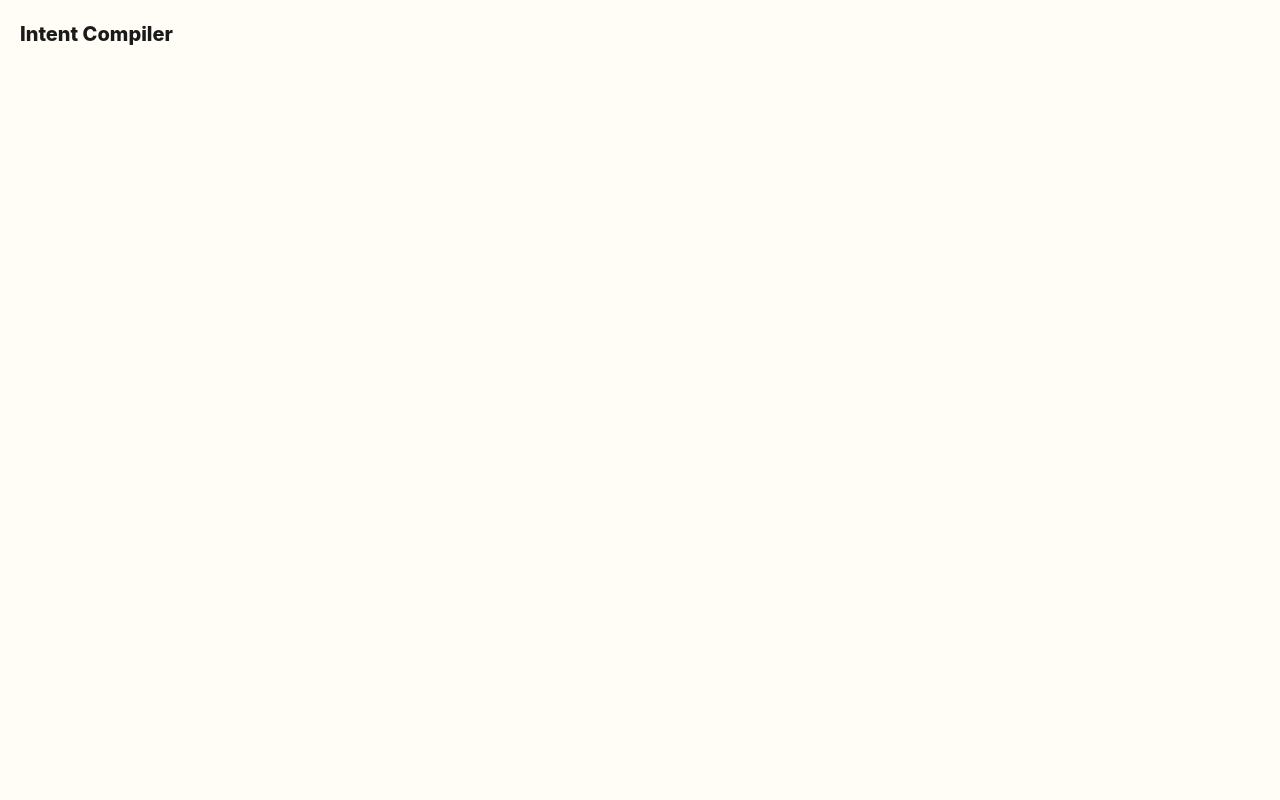
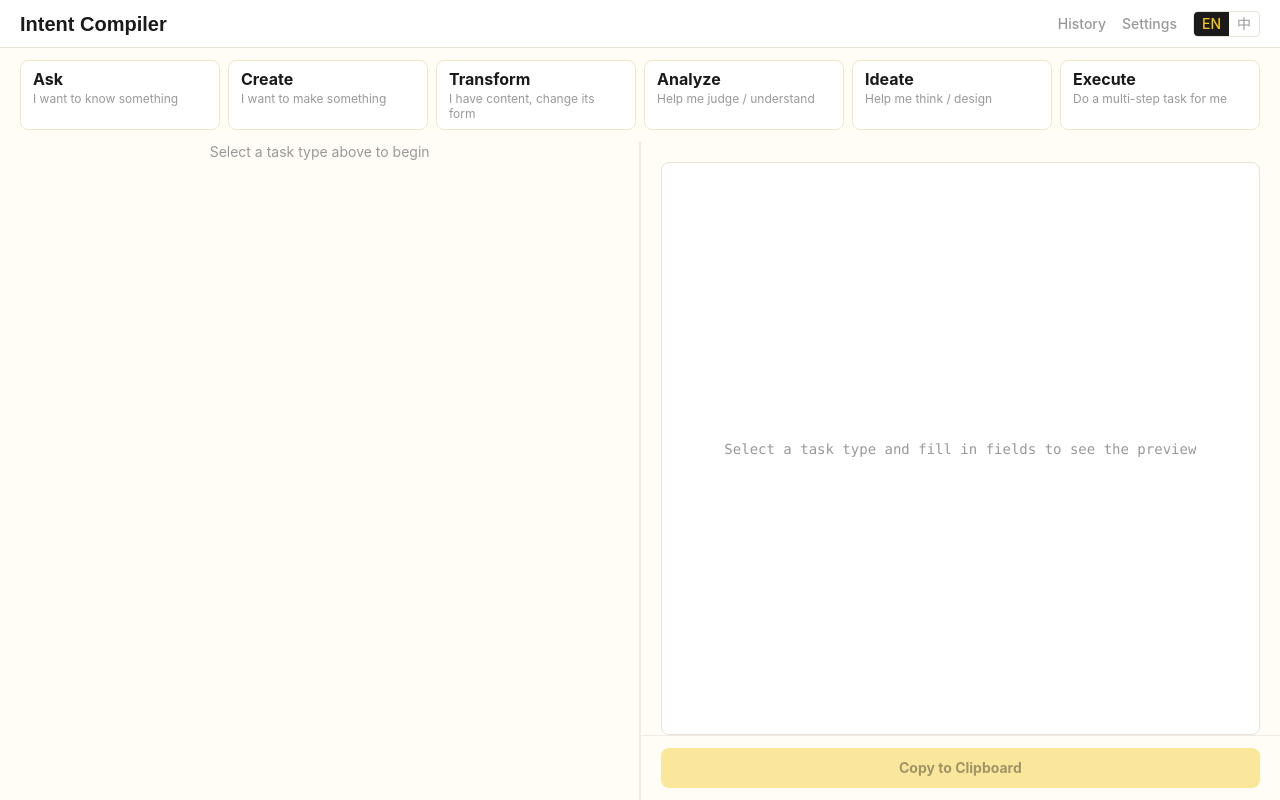
Before and after one commit to Simon-Wong-hjz/IntentCompiler, a React (Vite) app: page / in a window 1280 px wide. Built offline with nearby package versions, Linux system fonts and the light colour scheme.

Commit message:
feat: wire App.tsx with full compile loop — select, edit, preview, copy

```diff
--- a/src/App.tsx
+++ b/src/App.tsx
@@ -1,10 +1,43 @@
+import { useState, useCallback } from 'react';
+import { PageLayout } from '@/components/layout/PageLayout';
+import { getTemplate } from '@/registry/template-registry';
+import { useCompiler } from '@/hooks/useCompiler';
+import type { TaskType, FieldDefinition } from '@/registry/types';
+
 function App() {
+  const [selectedType, setSelectedType] = useState<TaskType | null>(null);
+  const [fieldValues, setFieldValues] = useState<Record<string, string>>({});
+
+  // Get the current template's field definitions
+  const template = selectedType ? getTemplate(selectedType) : undefined;
+  const fields: FieldDefinition[] = template?.fields ?? [];
+
+  // Compile fields into preview output
+  const { compiledOutput, hasContent } = useCompiler(
+    fields,
+    fieldValues,
+    'markdown',
+  );
+
+  const handleSelectType = useCallback((type: TaskType) => {
+    setSelectedType(type);
+    setFieldValues({});
+  }, []);
+
+  const handleFieldChange = useCallback((key: string, value: string) => {
+    setFieldValues((prev) => ({ ...prev, [key]: value }));
+  }, []);
+
   return (
-    <div className="min-h-screen bg-bg-page">
-      <h1 className="text-xl font-extrabold text-ink-primary p-5">
-        Intent Compiler
-      </h1>
-    </div>
+    <PageLayout
+      selectedType={selectedType}
+      onSelectType={handleSelectType}
+      fields={fields}
+      fieldValues={fieldValues}
+      onFieldChange={handleFieldChange}
+      compiledOutput={compiledOutput}
+      hasContent={hasContent}
+    />
   );
 }
 
```
